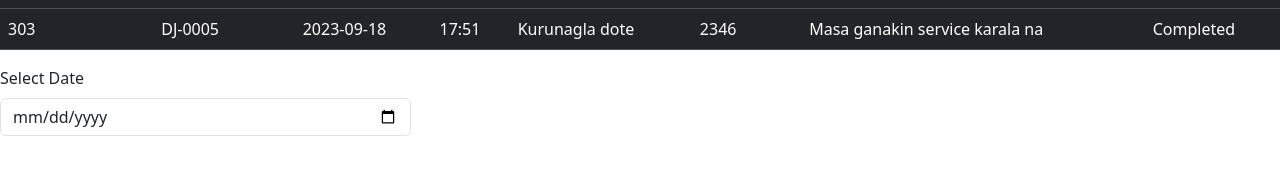
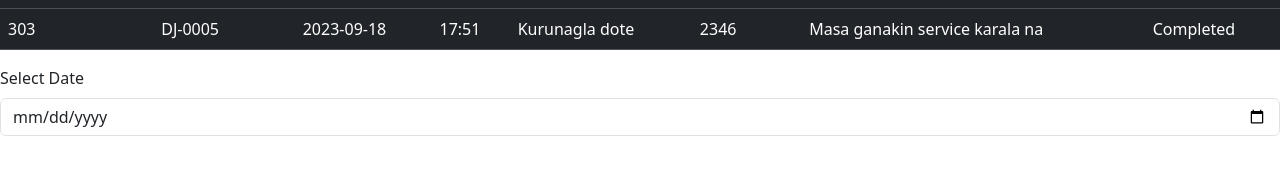
Before and after one commit to Hiransanjeewa/Vehicle-Service-Reservator, a React (Create React App) app in the folder vehicle-service-frontend/: page / in a window 1280 px wide. Shown: the part 141-316 px from the top of the page. Built offline with nearby package versions, Linux system fonts and the light colour scheme.

Commit message:
Sundays removed from the date component

```diff
--- a/vehicle-service-frontend/src/Home.js
+++ b/vehicle-service-frontend/src/Home.js
@@ -6,6 +6,7 @@ import Reservation from './components/reservations';
 import ReservationSender from './components/reservationSender';
 import UserProfile from './components/userProfile';
 import BootstrapDatePickerComponent from './components/datePicker';
+//import CustomDatePickerComponent from './components/test';
 //import Date from './components/date';
 
 
@@ -37,6 +38,7 @@ export default function Home() {
                <BootstrapDatePickerComponent/>
 
 
+
             </div>
 
 
--- a/vehicle-service-frontend/src/components/datePicker.js
+++ b/vehicle-service-frontend/src/components/datePicker.js
@@ -1,28 +1,45 @@
-import React from 'react';
+import React, { useState } from 'react';
 import { Form } from 'react-bootstrap';
 
-class BootstrapDatePickerComponent extends React.Component {
-  render() {
-    const currentDate = new Date().toISOString().split('T')[0]; // Get the current date in the format "YYYY-MM-DD".
+function BootstrapDatePickerComponent() {
+  const [selectedDate, setSelectedDate] = useState('');
+  const currentDate = new Date().toISOString().split('T')[0]; // Get the current date in "YYYY-MM-DD" format
+
+  const handleDateChange = (event) => {
+    const newDate = event.target.value;
+
+    // Check if the selected date is not a Sunday and not a past date
+    if (!isSunday(newDate) && !isPastDate(newDate)) {
+      setSelectedDate(newDate);
+    }
+  };
+
+  const isSunday = (dateString) => {
+    const selectedDate = new Date(dateString);
+    alert('Sorry We are closed on sundays please select different day')
+    setSelectedDate("yyyy-mm-dd");
+    return selectedDate.getDay() === 0; // Sunday corresponds to day 0
+  };
+
+  const isPastDate = (dateString) => {
+    return dateString < currentDate;
+  };
 
   return (
     <div>
-        <div className="row">
-          <div className="col-md-4">
-            <Form.Group controlId="dob">
+      <Form.Group controlId="reservationDate">
         <Form.Label>Select Date</Form.Label>
         <Form.Control
           type="date"
-                name="dob"
-                placeholder="Reservation Date"
-                min={currentDate} // Set the minimum date to the current date
+          name="reservationDate"
+          value={selectedDate}
+          onChange={handleDateChange}
+          min={currentDate}
         />
       </Form.Group>
     </div>
-        </div>
-      </div>
   );
 }
-}
+
 
 export default BootstrapDatePickerComponent;
```
Also changed, not shown: vehicle-service-frontend/src/components/date.js (added, +35 -0 lines). Lines whose indentation alone changed are shown as unchanged.
